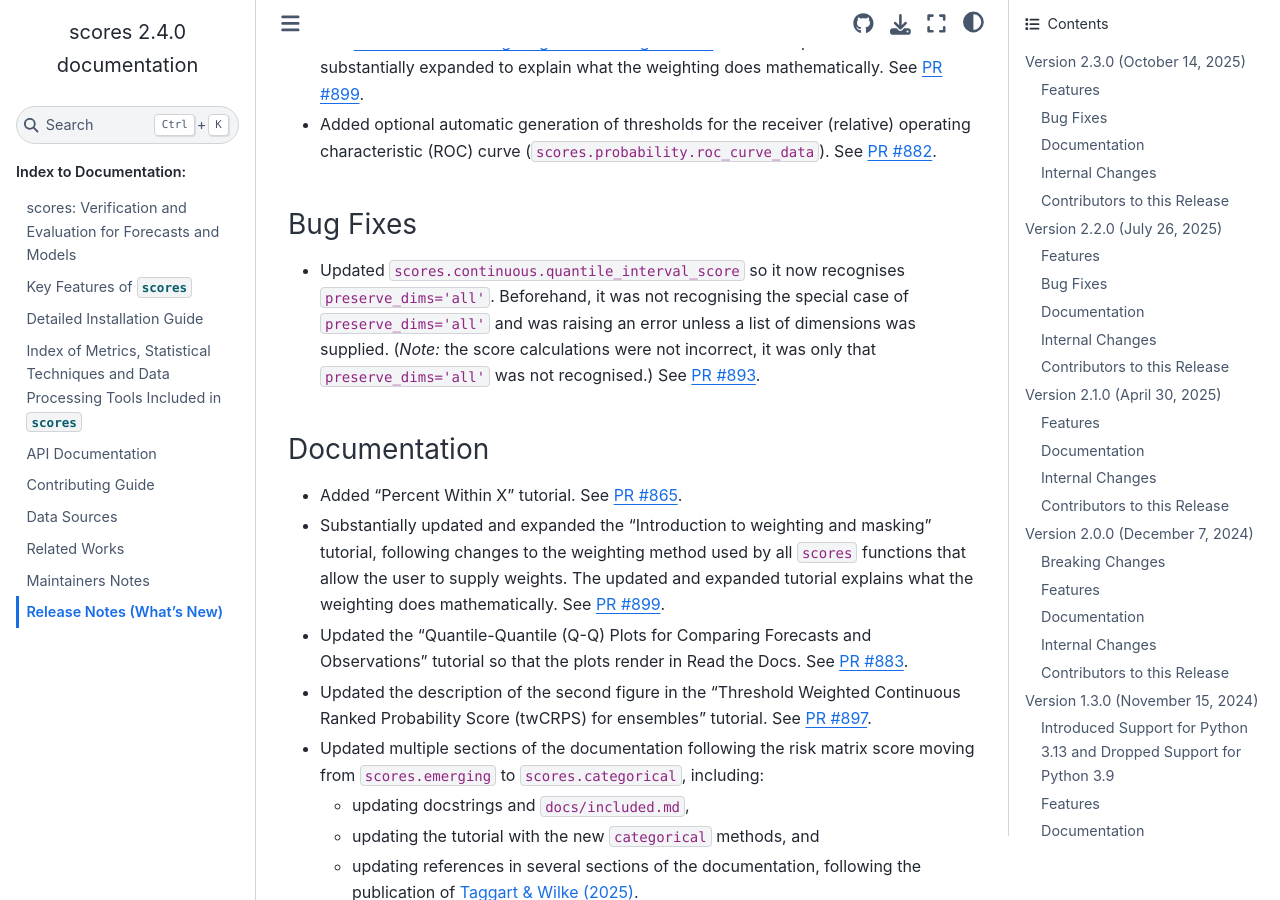
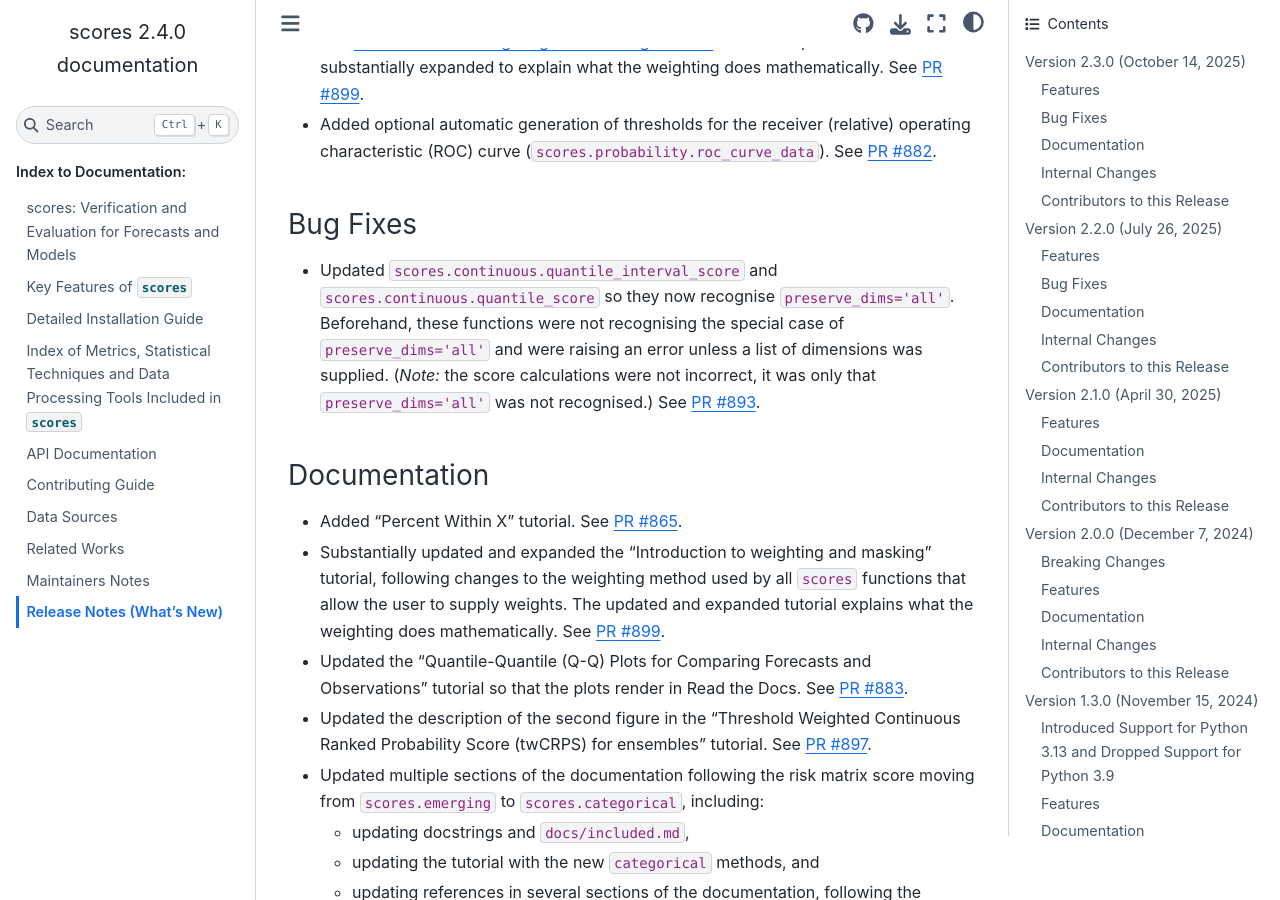
Before and after one commit to nci/scores, a Sphinx documentation site: the page built from docs/release_notes.md, in a window 1280 px wide and 900 px high, scrolled down 938 px. Built offline with Sphinx 7.4.7 and the Sphinx Book theme 1.1.4, drawn with Linux system fonts in a browser that asks for light colours; pages that are not in the unit, such as notebooks, are missing from menus.

Commit message:
Update 2.3.0 release notes (#950)

```diff
--- a/docs/release_notes.md
+++ b/docs/release_notes.md
@@ -19,7 +19,7 @@ For a list of all changes in this release, see the [full changelog](https://gith
 
 ### Bug Fixes
 
-- Updated `scores.continuous.quantile_interval_score` so it now recognises `preserve_dims='all'`. Beforehand, it was not recognising the special case of `preserve_dims='all'` and was raising an error unless a list of dimensions was supplied. (*Note:* the score calculations were not incorrect, it was only that `preserve_dims='all'` was not recognised.) See [PR #893](https://github.com/nci/scores/pull/893).
+- Updated `scores.continuous.quantile_interval_score` and `scores.continuous.quantile_score` so they now recognise `preserve_dims='all'`. Beforehand, these functions were not recognising the special case of `preserve_dims='all'` and were raising an error unless a list of dimensions was supplied. (*Note:* the score calculations were not incorrect, it was only that `preserve_dims='all'` was not recognised.) See [PR #893](https://github.com/nci/scores/pull/893).
 
 ### Documentation
 
```
